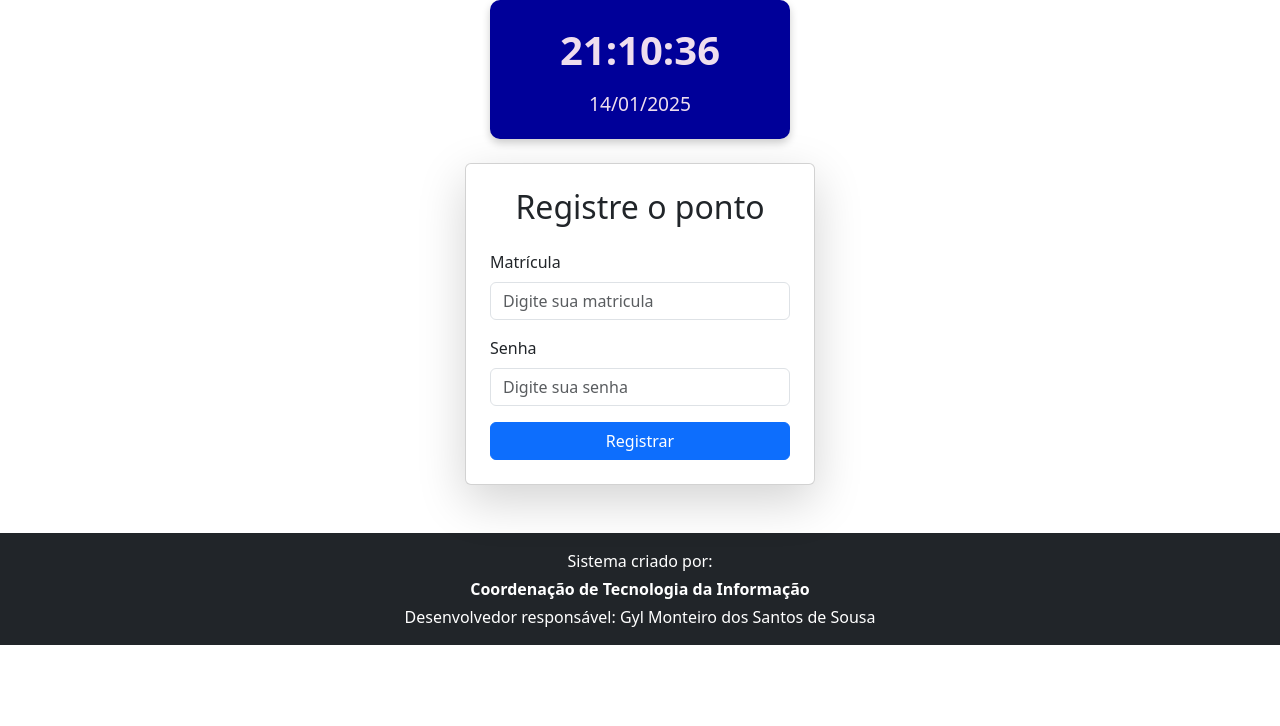
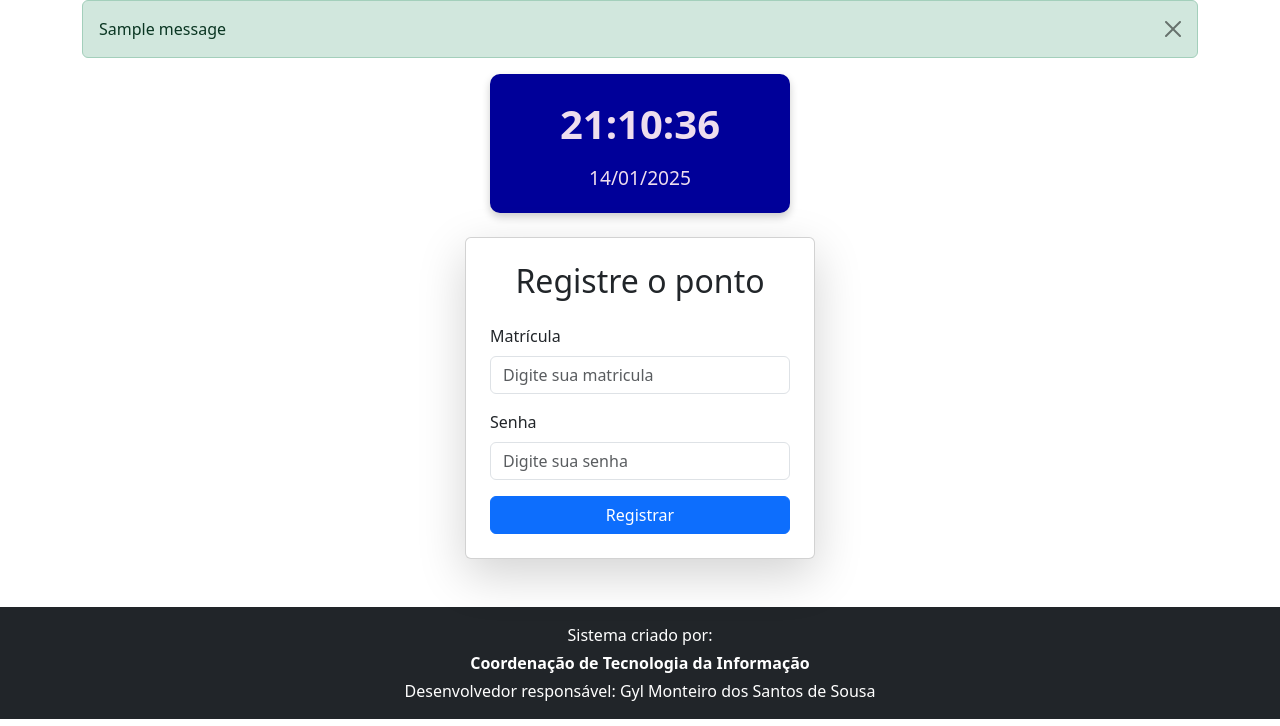
Before and after one commit to gylmonteiro-dev/smartchronos, a Django app: page / in a window 1280 px wide. Shown: the part 74-800 px from the top of the page. Run offline with Django 5.2, Linux system fonts and the light colour scheme; tables that the repository leaves empty hold one stand-in row (values such as "Sample post"); one stand-in notice (Sample message) is shown.

Commit message:
Add user feedback messages for login errors and success on punch-in
- Implemented Django messages for invalid username or password during login.
- Added success message for successful punch-in.
- Updated templates to display feedback alerts using Bootstrap.

```diff
--- a/accounts/views.py
+++ b/accounts/views.py
@@ -1,4 +1,5 @@
-from django.shortcuts import render
+from django.shortcuts import render, redirect
+from django.contrib import messages
 from .models import CustomUser
 
 # Create your views here.
@@ -15,6 +16,7 @@ def create_user(request):
         user.set_password(password)
         user.save()
 
-        return render(request, 'user.html')
+        messages.success(request, f'Usuário {first_name}, cadastrado com sucesso')
+        return redirect("home")
 
     return render(request, 'user.html')
--- a/attendances/templates/home.html
+++ b/attendances/templates/home.html
@@ -3,6 +3,27 @@
 
 
 {% block container %}
+{% if messages %}
+
+    {% for message in messages %}
+            {% if message.tags == 'error' %}
+            <div class="alert alert-warning alert-dismissible fade show" role="alert">
+                    {{message}}
+                    <button type="button" class="btn-close" data-bs-dismiss="alert" aria-label="Close"></button>
+
+            </div>
+            {% else %}
+            <div class="alert alert-success alert-dismissible fade show" role="alert">
+                    {{message}}
+                    <button type="button" class="btn-close" data-bs-dismiss="alert" aria-label="Close"></button>
+
+            </div>
+
+            {% endif %}
+
+    {% endfor %}
+
+{% endif %}
 
 
     {% include "partials/relogio.html" %}
--- a/attendances/views.py
+++ b/attendances/views.py
@@ -1,4 +1,5 @@
 from django.shortcuts import render, get_object_or_404, redirect
+from django.contrib import messages
 from accounts.models import CustomUser
 from .models import WorkPointRecord
 
@@ -16,12 +17,13 @@ def confirmation(request):
             user = CustomUser.objects.get(registration=register)
 
         except CustomUser.DoesNotExist:
-
+            messages.error(request, 'Usuário não identificado')
             # Inserir mensagem a ser exibido
             return redirect("home")
 
         if not user.check_password(password):
             # Inserir mensagem a ser renderizado
+            messages.error(request, 'Senha inválida')
             return redirect("home")
 
         # Retornar o tipo do ultimo ponto
@@ -48,11 +50,12 @@ def register(request):
         user__registration=number_registration
     ).order_by("-created_at").first()
 
-
     # Criar o registro de ponto baseado no ultimo tipo de registro realizado
     if(end_register == None or end_register.type_point == "O"):
         WorkPointRecord.objects.create(user=user, type_point='I')
+        messages.success(request, 'Entrada registrada com sucesso')
     else:
         WorkPointRecord.objects.create(user=user, type_point="O")
+        messages.success(request, "Saída registrada com sucesso")
 
     return render(request, "home.html")
```
